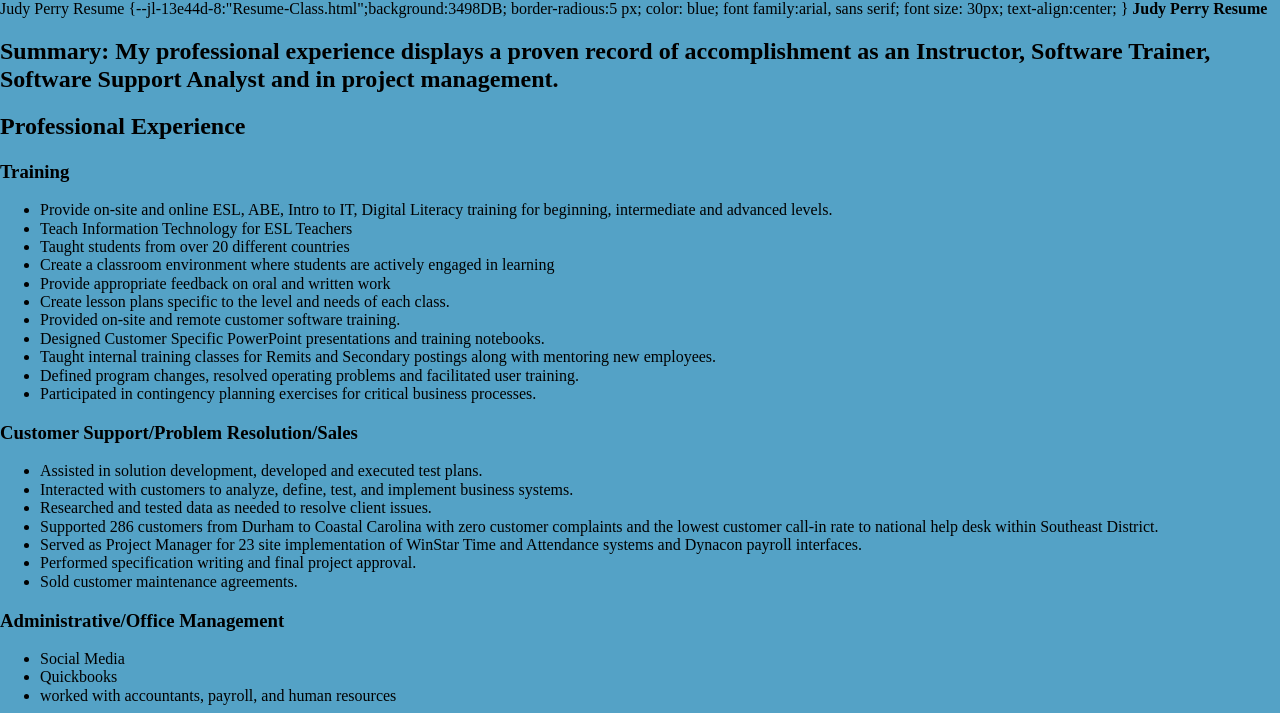
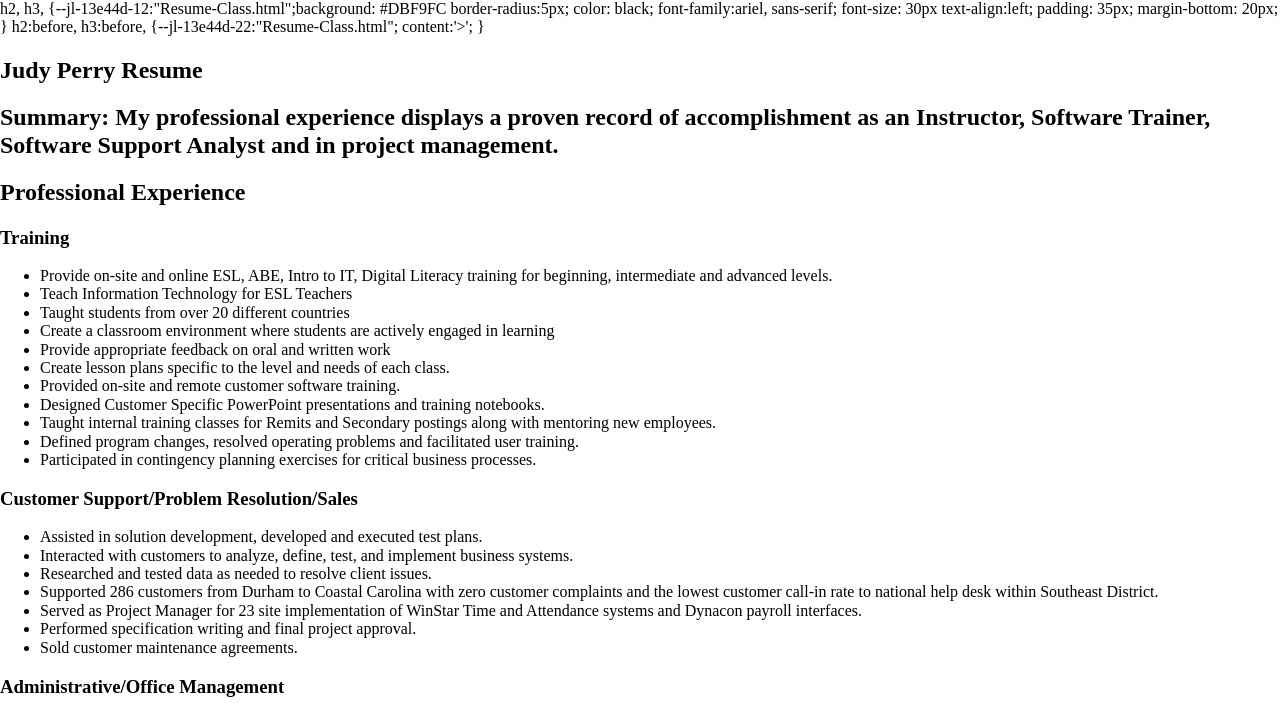
Before and after one commit to judymp/jperry2.github.io, a plain HTML site: page Resume-Class.html in a window 1280 px wide. Shown: the top 713 px of the page. Drawn offline with nearby package versions, Linux system fonts and the light colour scheme.

Commit message:
update bg color

```diff
--- a/Resume-Class.html
+++ b/Resume-Class.html
@@ -5,16 +5,23 @@
       <title>JPerry Resume</title>
       <link rel="stylesheet" href="styles/normalize.css"
       <link rel="stylesheet" href="styles/style.css
-       <style>Judy Perry Resume {background:3498DB;
-           border-radious:5 px;
-           color: blue;
-           font family:arial, sans serif;
-           font size: 30px;
-           text-align:center;
-           }
-        </style>
-    </head>
-    <body bgcolor="54A2C6"
+           </head>
+           <style>
+    h2,
+    h3,
+    {background: #DBF9FC
+    border-radius:5px;
+color: black;
+font-family:ariel, sans-serif;
+font-size: 30px
+text-align:left;
+padding: 35px;
+margin-bottom: 20px;
+}
+h2:before,
+h3:before, { content:'>';
+}
+
     <h2><b>Judy Perry Resume</b></h2>
     <h2>Summary: My professional experience displays a proven record of accomplishment as an Instructor, Software Trainer, Software Support Analyst and in project management. </h2>
 
@@ -78,3 +85,6 @@
     <li>Bachelor of Arts, English, University of Maine - 1995</li>
     <li>Associates of Art, Liberal Studies, University College, University of Maine - 1992</li>
 </ul>
+</style>
+</body>
+</html>
```
